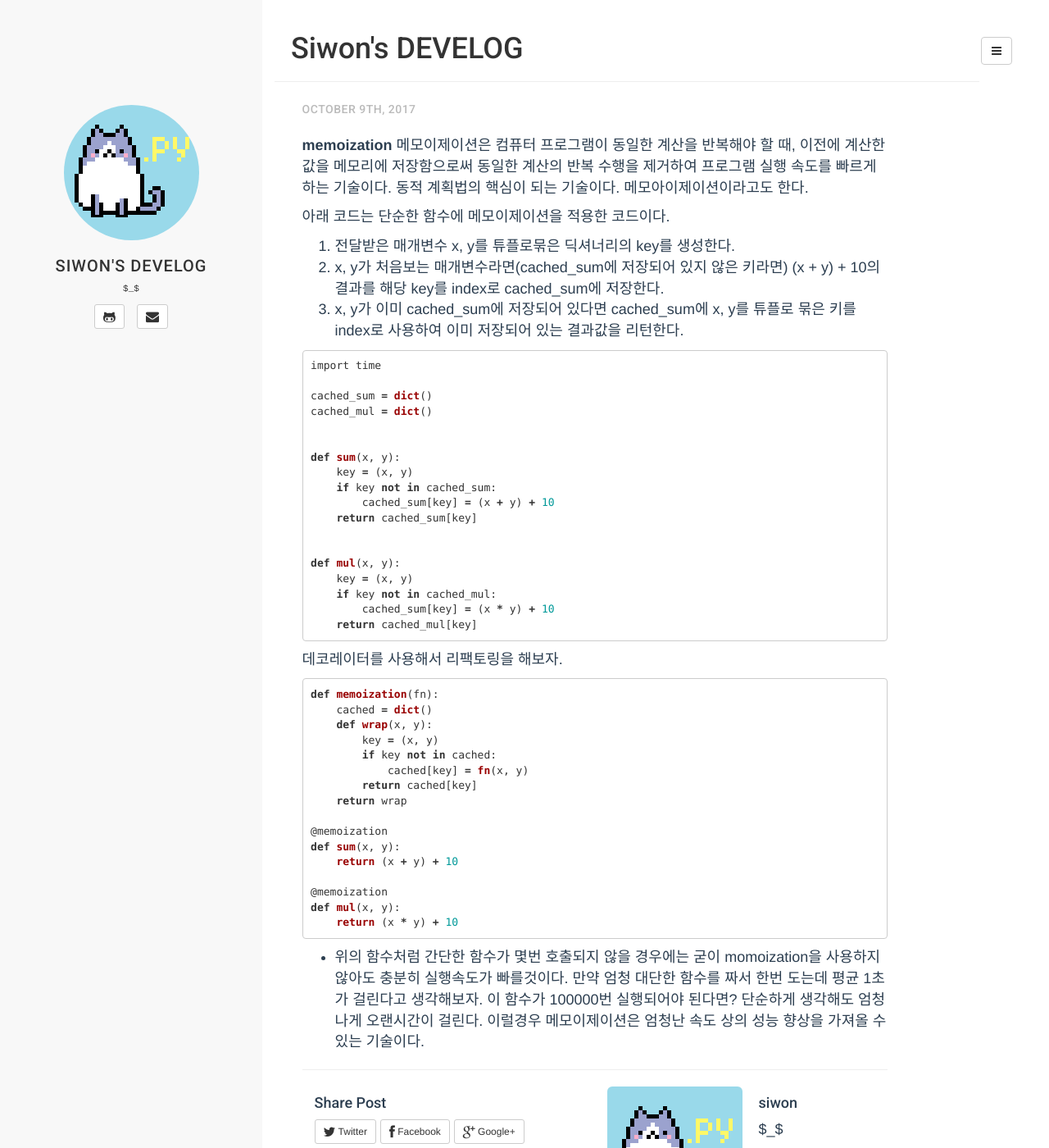
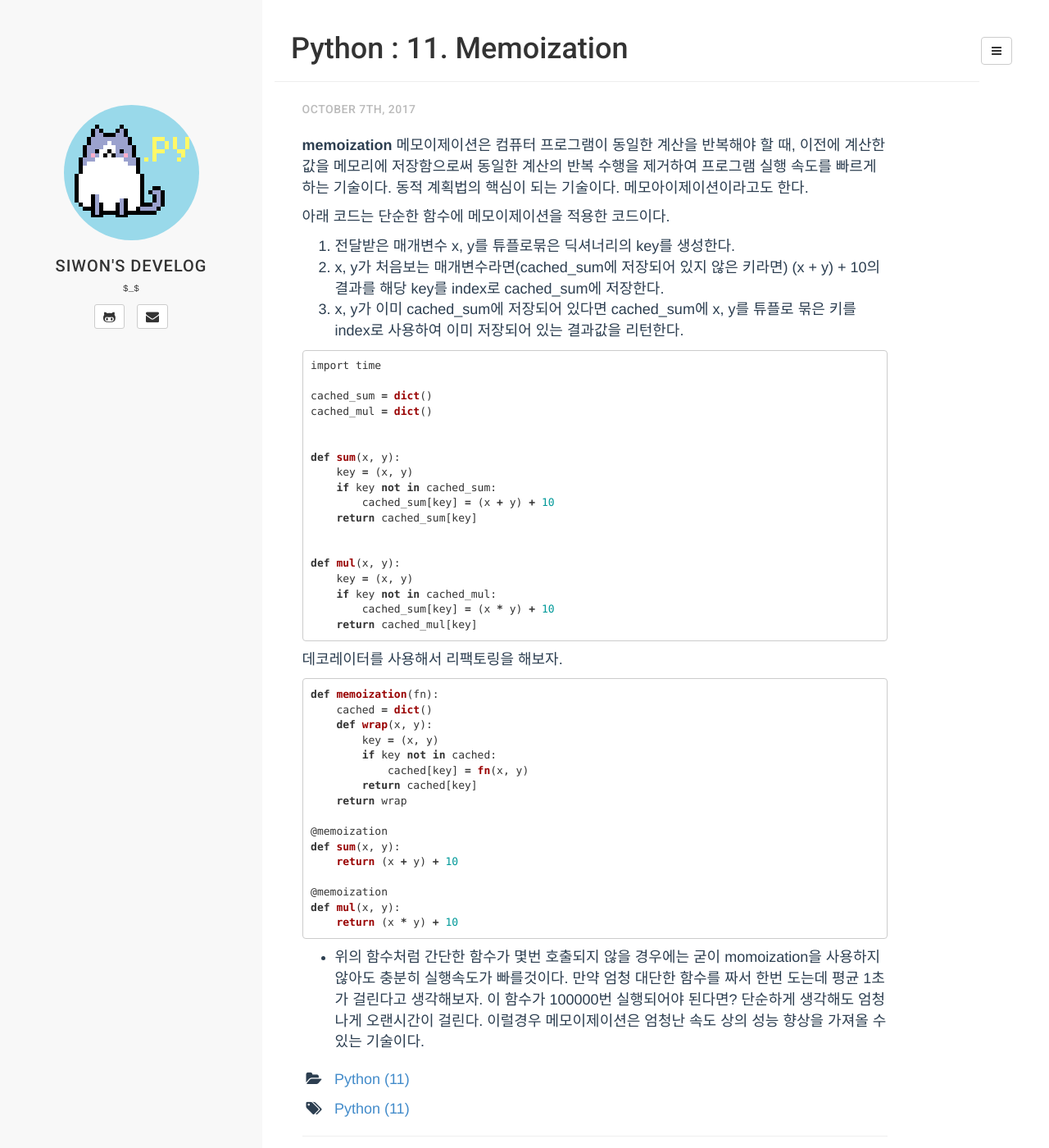
Before and after one commit to 2siwon/2siwon.github.io, a Jekyll site: the page built from _posts/2017-10-09-python-011-memoization.md, in a window 1280 px wide and 1400 px high. Shown: the whole window at 82% size. Built offline with Jekyll 4.4.1, drawn with Linux system fonts in a browser that asks for light colours; our own code applies the rules of GitHub Pages for plain Markdown files; comment, search, counter and statistics services are not loaded.

Commit message:
add python-011-memoization

```diff
--- a/_posts/2017-10-09-python-011-memoization.md
+++ b/_posts/2017-10-09-python-011-memoization.md
@@ -1,3 +1,11 @@
+---
+layout: post
+title:  "Python : 11. Memoization"
+date:   2017-10-7 15:10:41 +0900
+categories: Python
+tag: [Python]
+---
+
 **memoization** 메모이제이션은 컴퓨터 프로그램이 동일한 계산을 반복해야 할 때, 이전에 계산한 값을 메모리에 저장함으로써 동일한 계산의 반복 수행을 제거하여 프로그램 실행 속도를 빠르게 하는 기술이다. 동적 계획법의 핵심이 되는 기술이다. 메모아이제이션이라고도 한다.
 
 아래 코드는 단순한 함수에 메모이제이션을 적용한 코드이다.<br>
```
